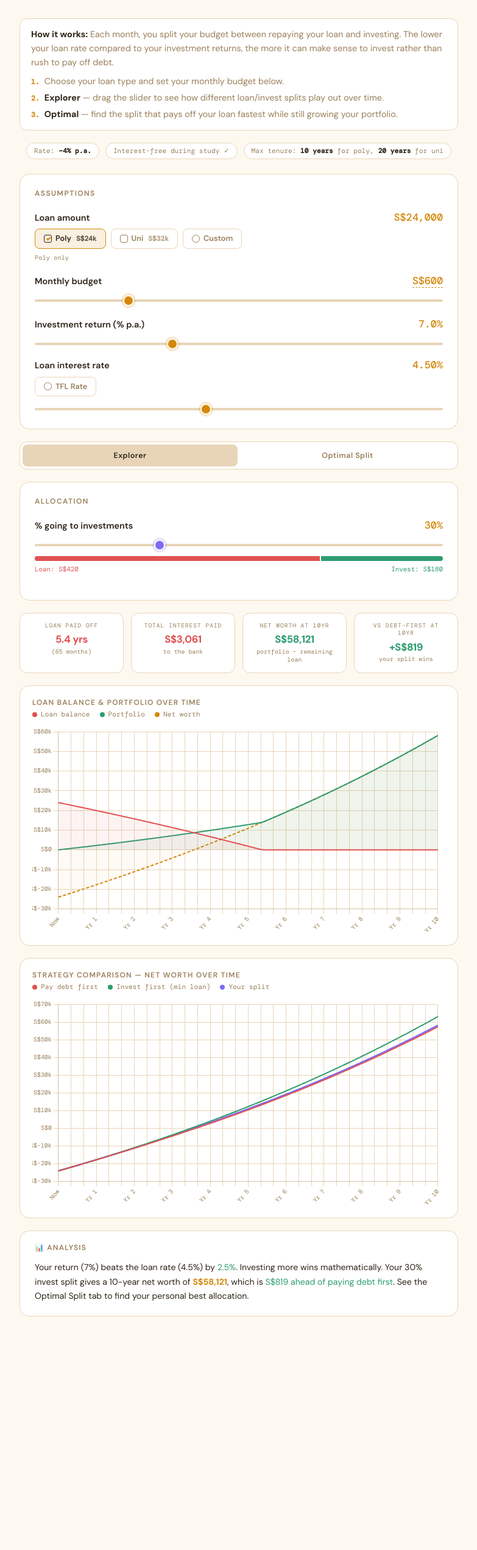
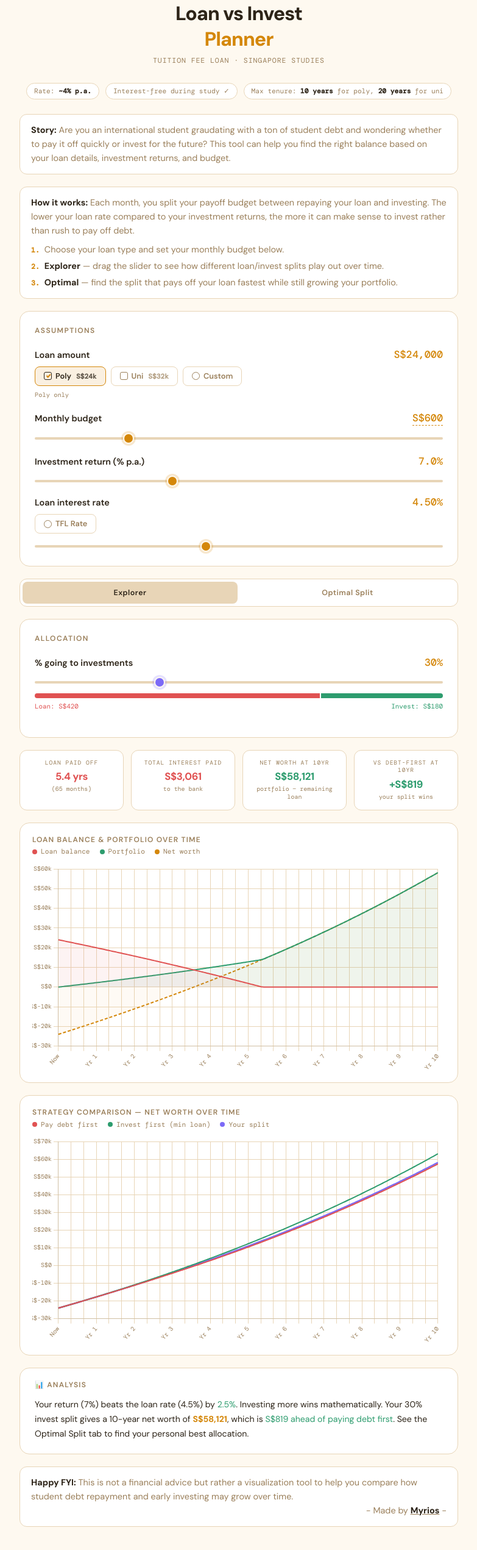
Before and after one commit to myriosMin/student-loan-vs-invest, a Next.js app: page / in a window 1280 px wide. Shown: the part 128-2670 px from the top of the page at 61% size, without its empty margins (248-1031 px from the left). Before the commit the page ends 2355 px from the top, so only its background shows below. Built offline with nearby package versions, Linux system fonts and the light colour scheme.

Commit message:
Final touch up

```diff
--- a/app/globals.css
+++ b/app/globals.css
@@ -30,6 +30,15 @@ body {
 .header {
   text-align: center;
   margin-bottom: 28px;
+}
+.header-icon-wrap {
+  display: flex;
+  justify-content: center;
+  margin-bottom: 10px;
+}
+.header-icon {
+  width: 96px;
+  height: 96px;
 }
 .header h1 {
   font-size: clamp(1.4rem, 4vw, 2rem);
@@ -569,20 +578,23 @@ input[type="range"].invest-slider::-webkit-slider-thumb {
   }
 }
 
-.footer-note {
-  margin-top: 26px;
-}
-
 .footer-meta-row {
   justify-content: flex-start;
   margin-bottom: 0;
 }
 
+.footer-note p:last-child {
+  text-align: right;
+}
+
 .footer-social-link {
-  text-decoration: none;
+  text-decoration: underline;
+  text-align: right;
+  color: var(--muted);
 }
 
 .footer-social-link:hover {
   color: var(--text);
   border-color: var(--accent);
+  /* change text color also */
 }
--- a/components/Footer.tsx
+++ b/components/Footer.tsx
@@ -8,25 +8,27 @@ export default function Footer({
   socialUrl = "https://www.linkedin.com/in/min-phyo-thura/",
 }: FooterProps) {
   return (
-    <footer className="guide footer-note" aria-label="Disclaimer and creator details">
+    <footer
+      className="guide footer-note"
+      aria-label="Disclaimer and creator details"
+    >
       <p>
-        <strong>Not financial advice:</strong> this is a visualization tool to
-        help you compare how student debt repayment and early investing may
-        grow over time.
+        <strong>Happy FYI:</strong> This is not a financial advice but rather a
+        visualization tool to help you compare how student debt repayment and
+        early investing may grow over time.
       </p>
-      <div className="pill-row footer-meta-row">
-        <div className="pill">
-          Made by <strong>{creatorName}</strong>
-        </div>
+      <p>
+        - Made by{" "}
         <a
-          className="pill footer-social-link"
+          className="footer-social-link"
           href={socialUrl}
           target="_blank"
           rel="noreferrer"
         >
-          Social
-        </a>
-      </div>
+          <strong>{creatorName}</strong>
+        </a>{" "}
+        -
+      </p>
     </footer>
   );
 }
--- a/components/LoanCalculator.tsx
+++ b/components/LoanCalculator.tsx
@@ -1,10 +1,13 @@
 "use client";
 
 import { useState, useMemo } from "react";
+import Image from "next/image";
 import { MONTHS, MONTHS_UNI } from "../lib/calculator";
 import ExplorerTab from "./ExplorerTab";
+import Footer from "./Footer";
 import OptimalTab from "./OptimalTab";
 import SharedInputs from "./SharedInputs";
+import icon from "../app/public/icon.png";
 
 type Tab = "explorer" | "optimal";
 
@@ -65,29 +68,22 @@ export default function LoanCalculator() {
   return (
     <>
       <div className="header">
+        <div className="header-icon-wrap">
+          <Image
+            className="header-icon"
+            src={icon}
+            alt="Loan vs Invest icon"
+            width={96}
+            height={96}
+            priority
+          />
+        </div>
         <h1>
           Loan vs Invest
           <br />
           <span>Planner</span>
         </h1>
         <p>Tuition Fee Loan · Singapore Studies</p>
-      </div>
-
-      <div className="guide">
-        <strong>How it works:</strong>{" "}
-        Each month, you split your budget between repaying your loan and investing. The lower your loan rate compared to your investment returns, the more it can make sense to invest rather than rush to pay off debt.
-        <div className="guide-steps">
-          {[
-            ["1.", "Choose your loan type and set your monthly budget below."],
-            ["2.", <><strong>Explorer</strong> — drag the slider to see how different loan/invest splits play out over time.</>],
-            ["3.", <><strong>Optimal</strong> — find the split that pays off your loan fastest while still growing your portfolio.</>],
-          ].map(([num, text]) => (
-            <div key={String(num)} className="guide-step">
-              <span className="guide-step-num">{num}</span>
-              <span>{text}</span>
-            </div>
-          ))}
-        </div>
       </div>
 
       <div className="pill-row">
@@ -98,6 +94,43 @@ export default function LoanCalculator() {
         <div className="pill">
           Max tenure: <strong>10 years</strong> for poly,{" "}
           <strong>20 years</strong> for uni
+        </div>
+      </div>
+
+      <div className="guide">
+        <strong>Story:</strong> Are you an international student graudating with
+        a ton of student debt and wondering whether to pay it off quickly or
+        invest for the future? This tool can help you find the right balance
+        based on your loan details, investment returns, and budget.
+      </div>
+      <div className="guide">
+        <strong>How it works:</strong> Each month, you split your payoff budget
+        between repaying your loan and investing. The lower your loan rate
+        compared to your investment returns, the more it can make sense to
+        invest rather than rush to pay off debt.
+        <div className="guide-steps">
+          {[
+            ["1.", "Choose your loan type and set your monthly budget below."],
+            [
+              "2.",
+              <>
+                <strong>Explorer</strong> — drag the slider to see how different
+                loan/invest splits play out over time.
+              </>,
+            ],
+            [
+              "3.",
+              <>
+                <strong>Optimal</strong> — find the split that pays off your
+                loan fastest while still growing your portfolio.
+              </>,
+            ],
+          ].map(([num, text]) => (
+            <div key={String(num)} className="guide-step">
+              <span className="guide-step-num">{num}</span>
+              <span>{text}</span>
+            </div>
+          ))}
         </div>
       </div>
 
@@ -166,6 +199,8 @@ export default function LoanCalculator() {
           )}
         </div>
       </div>
+
+      <Footer />
     </>
   );
 }
```
Also changed, not shown: app/public/icon.png (added).
